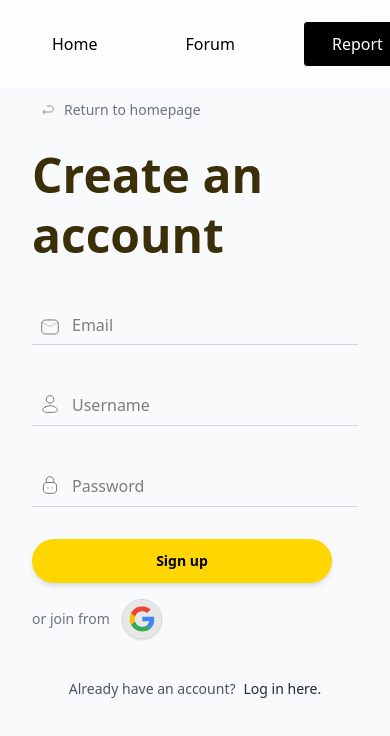
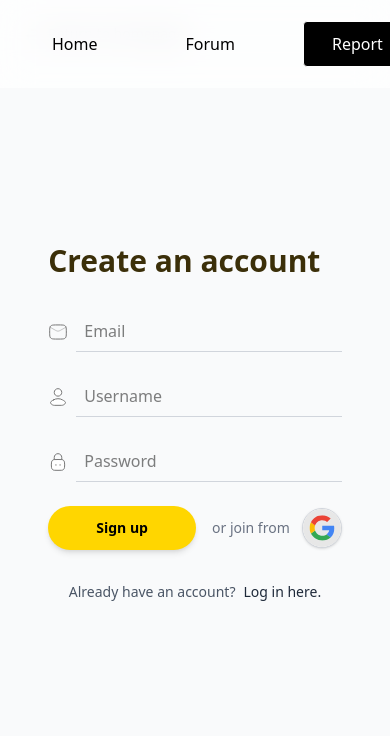
Before and after one commit to TheBluemist1404/lost-and-found-station-fe, a React (Vite) app: page /signup in a window 390 px wide. Shown: the top 736 px of the page. Built offline with nearby package versions, Linux system fonts and the light colour scheme.

Commit message:
fix: make the signup page more responsive and flexible

```diff
--- a/src/routes/~_layout/~_auth/~signup.tsx
+++ b/src/routes/~_layout/~_auth/~signup.tsx
@@ -13,11 +13,11 @@ export const Route = createFileRoute('/_layout/_auth/signup')({
 
 function RouteComponent() {
   return (
-    <div className="flex min-h-screen bg-cloudwhite">
+    <div className="flex h-full bg-cloudwhite">
       {/* LEFT */}
       <Link
         to="/"
-        className="absolute top-25 left-10 mb-10 inline-flex items-center gap-2 text-sm text-gray-500 hover:text-gray-700"
+        className="absolute top-6 sm:top-8 md:top-10 left-6 sm:left-8 md:left-10 z-10 inline-flex items-center gap-2 text-sm text-gray-500 hover:text-gray-700"
       >
         <img src={arrowIcon} alt="Back" className="h-4 w-4 md:h-5 md:w-5" />
         <span className="underline-offset-2 hover:underline">
@@ -25,54 +25,54 @@ function RouteComponent() {
         </span>
       </Link>
 
-      <div className="flex w-full flex-col bg-cloudwhite px-8 py-8 md:w-1/2 lg:px-20 lg:py-14 justify-center items-center">
+      <div className="flex flex-1 flex-col bg-cloudwhite px-8 py-8 lg:px-20 lg:py-14 justify-center items-center">
         <div className="max-w-md">
-          <h1 className="mb-10 text-5xl font-semibold leading-tight text-[#3b2f09]">
+          <h1 className="mb-8 sm:mb-10 text-3xl sm:text-4xl lg:text-5xl font-semibold leading-tight text-[#3b2f09]">
             Create an account
           </h1>
 
-          <form className="space-y-8">
+          <form className="space-y-6 sm:space-y-8">
             {/* Email */}
-            <div className="relative">
+            <div className="flex items-center">
               <img
                 src={mailIcon}
                 alt="Email"
-                className="pointer-events-none absolute left-0 top-1/2 h-5 w-5 -translate-y-2 translate-x-2 text-gray"
+                className="h-5 w-5 text-gray mr-2"
               />
               <input
                 id="email"
                 type="email"
-                className="w-full h-10 border-b border-gray-300 bg-transparent py-2 pl-10 text-base outline-none focus:border-gray focus:text-gray-900 focus:shadow-sm"
+                className="flex-1 border-b border-gray-300 bg-transparent p-2 text-base outline-none focus:border-gray focus:text-gray-900 focus:shadow-sm"
                 placeholder="Email"
               />
             </div>
 
             {/* Username */}
-            <div className="relative">
+            <div className="flex items-center">
               <img
                 src={userIcon}
                 alt="Username"
-                className="pointer-events-none absolute left-0 top-1/2 h-5 w-5 -translate-y-2 translate-x-2 text-gray"
+                className="h-5 w-5 text-gray mr-2"
               />
               <input
                 id="username"
                 type="text"
-                className="mt-2 w-full border-b border-gray-300 bg-transparent py-2 pl-10 text-base outline-none focus:border-gray focus:text-gray-900 focus:shadow-sm"
+                className="flex-1 border-b border-gray-300 bg-transparent p-2 text-base outline-none focus:border-gray focus:text-gray-900 focus:shadow-sm"
                 placeholder="Username"
               />
             </div>
 
             {/* Password */}
-            <div className="relative">
+            <div className="flex items-center">
               <img
                 src={lockIcon}
                 alt="Password"
-                className="pointer-events-none absolute left-0 top-1/2 h-5 w-5 -translate-y-2 translate-x-2 text-gray"
+                className="h-5 w-5 text-gray mr-2"
               />
               <input
                 id="password"
                 type="password"
-                className="mt-2 w-full border-b border-gray-300 bg-transparent py-2 pl-10 text-base outline-none focus:border-gray focus:text-gray-900 focus:shadow-sm"
+                className="flex-1 border-b border-gray-300 bg-transparent p-2 text-base outline-none focus:border-gray focus:text-gray-900 focus:shadow-sm"
                 placeholder="Password"
               />
             </div>
@@ -80,7 +80,7 @@ function RouteComponent() {
             <div className="mt-6 flex flex-wrap items-center gap-4">
               <button
                 type="submit"
-                className="rounded-full w-75 bg-yellow px-10 py-3 text-sm font-semibold text-black shadow-md transition hover:brightness-110 cursor-pointer"
+                className="rounded-full bg-yellow flex-grow px-12 py-3 text-sm font-semibold text-black shadow-md transition hover:brightness-110 cursor-pointer sm:flex-grow-0 sm:px-16 sm:min-w-[300px] md:px-20"
               >
                 Sign up
               </button>
@@ -97,7 +97,7 @@ function RouteComponent() {
             </div>
           </form>
 
-          <p className="mt-10 text-sm text-gray-600 justify-center flex">
+          <p className="mt-8 sm:mt-10 text-sm text-gray-600 justify-center flex">
             Already have an account?
             <Link
               to="/login"
@@ -111,17 +111,17 @@ function RouteComponent() {
 
       {/* RIGHT */}
       <div
-        className="relative hidden w-1/2 bg-cover bg-center md:block"
+        className="relative hidden bg-cover bg-center md:block md:w-1/2"
         style={{ backgroundImage: `url(${bkuImg})` }}
       >
         <div className="absolute inset-0 bg-wood/80" />
 
-        <div className="relative z-10 flex h-full items-center justify-center">
-          <div className="flex items-center justify-center rounded-full w-200">
+        <div className="relative z-10 flex h-full items-center justify-center p-10">
+          <div className="flex items-center justify-center rounded-full w-full lg:max-w-[900px]">
             <img
               src={homeImg}
               alt="Lost and found illustration"
-              className="h-[100%] w-[100%] object-contain"
+              className="h-full w-full object-contain"
             />
           </div>
         </div>
```
